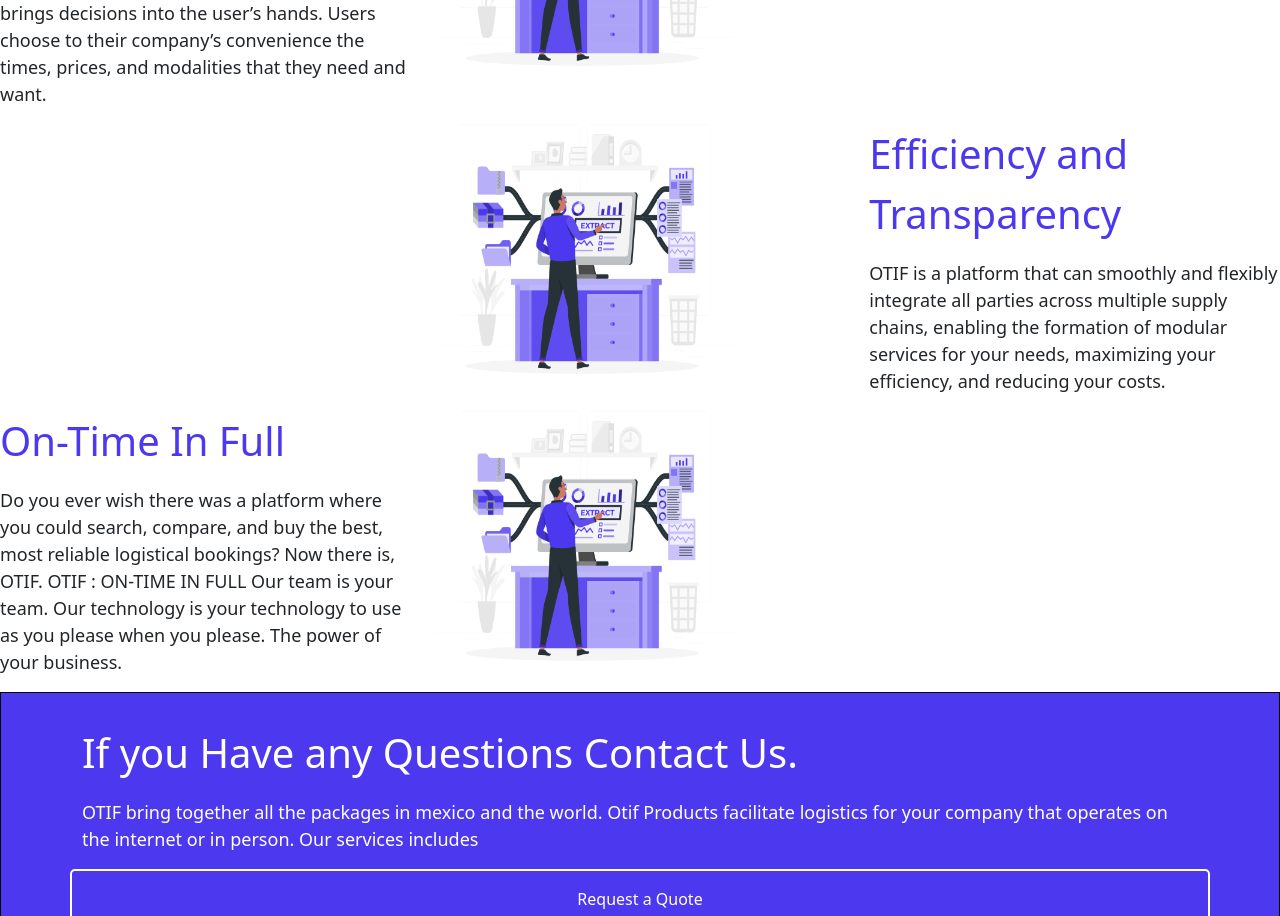
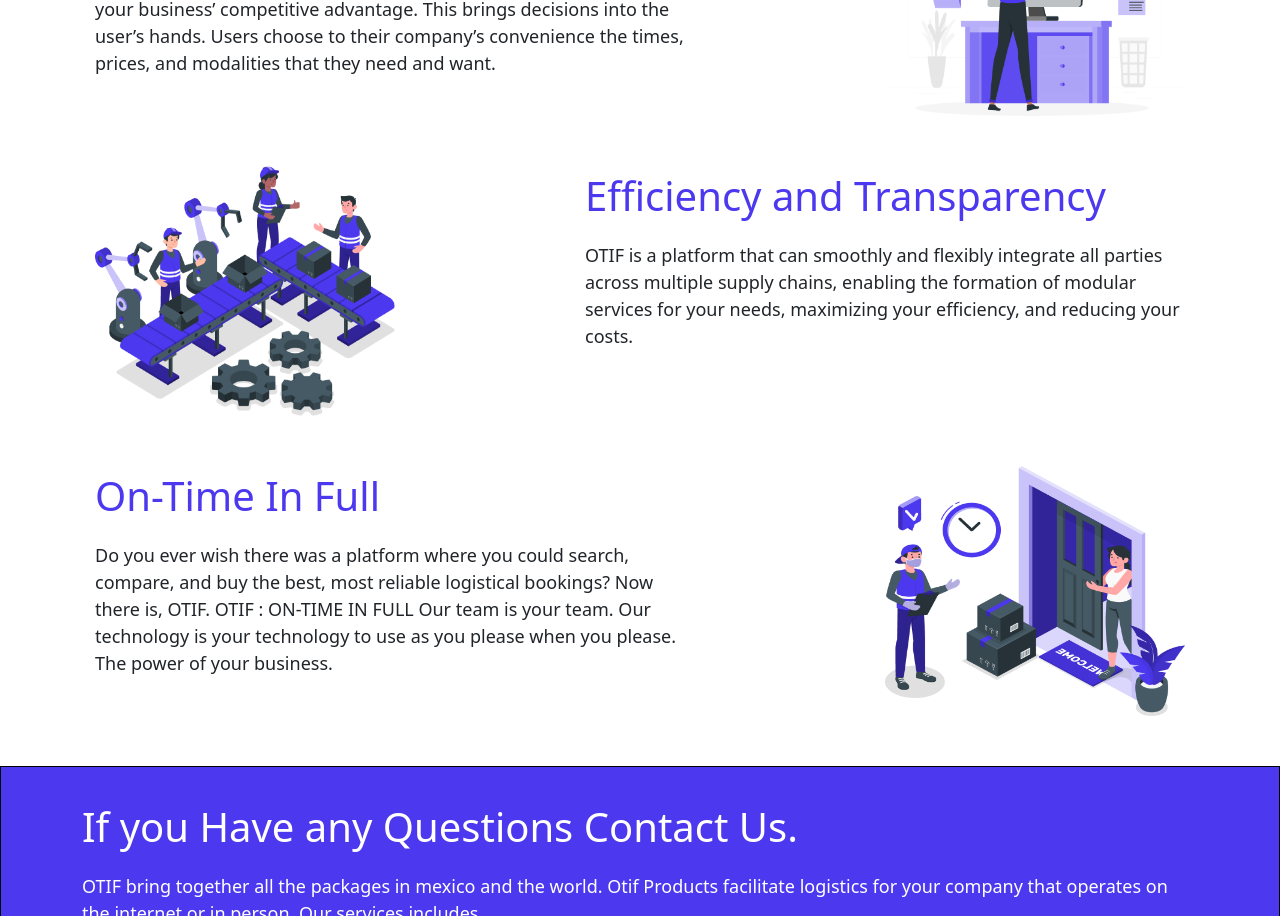
Before and after one commit to harshitphoenix/otif, a Next.js app: page / in a window 1280 px wide. Shown: the part 820-1736 px from the top of the page. Built offline with nearby package versions, Linux system fonts and the light colour scheme.

Commit message:
Added Content card

```diff
--- a/components/ContentCard.jsx
+++ b/components/ContentCard.jsx
@@ -1,14 +1,15 @@
 import React from "react";
 import styles from "./ContentCard.module.css";
 const Card = (props) => {
+  console.log(props)
   return (
-    <div style={{alignSelf:'center'}} className={`row ${props.right?styles.right:styles.left}`}>
-      <div className="col-4">
+    <div className={`${styles.card} ${props.right?styles.right:styles.left}`}>
+      <div className={styles.contentCard} >
         <p className={`${styles.title}`}>{props.title}</p>
         <p className={styles.content}>{props.content}</p>
       </div>
-      <div className="col-4">
-        <img src={'./GS1.png'} className={styles.image} />
+      <div  >
+        <img src={props.image} className={styles.image} />
       </div>
     </div>
   );
--- a/components/ContentCard.module.css
+++ b/components/ContentCard.module.css
@@ -15,7 +15,12 @@
 .left {
   flex-direction: row-reverse;
 }
-.btn{
-  background-color: #fff;
-  width: 70px;
+.card{
+  display: flex;
+  justify-content: space-around;
+  margin-top: 50px;
+  margin-bottom: 50px;
 }
+.contentCard{
+  max-width: 600px;
+}
--- a/data/globalSupply.json
+++ b/data/globalSupply.json
@@ -3,19 +3,19 @@
         {
             "title":"Data Driven",
             "content":"We decided to use technology in logistics to habilitate transparent, data-driven, and easy decisions for your business. Our technology is your business’ competitive advantage. This brings decisions into the user’s hands. Users choose to their company’s convenience the times, prices, and modalities that they need and want.",
-            "image":"./rectangle.png",
+            "imageSrc":"./GS1.png",
             "right":true
         },
         {
             "title":"Efficiency and Transparency",
             "content":"OTIF is a platform that can smoothly and flexibly integrate all parties across multiple supply chains, enabling the formation of modular services for your needs, maximizing your efficiency, and reducing your costs.",
-            "image":"./GS2.png",
+            "imageSrc":"./GS2.png",
             "right":false
         },
         {
             "title":"On-Time  In Full",
             "content":"Do you ever wish there was a platform where you could search, compare, and buy the best, most reliable logistical bookings? Now there is, OTIF. OTIF : ON-TIME IN FULL  Our team is your team. Our technology is your technology to use as you please when you please. The power of your business.",
-            "image":"./GS3.png",
+            "imageSrc":"./GS3.png",
             "right":true
         }
     ]
--- a/pages/index.js
+++ b/pages/index.js
@@ -19,7 +19,7 @@
       <Layout>
         <MainCard />
         {Content.map((obj,index) => (
-          <Card key={index} title={obj.title} content={obj.content} right={obj.right} />
+          <Card key={index} title={obj.title} content={obj.content} right={obj.right} image={obj.imageSrc} />
         ))}
       </Layout>
     </div>
```
